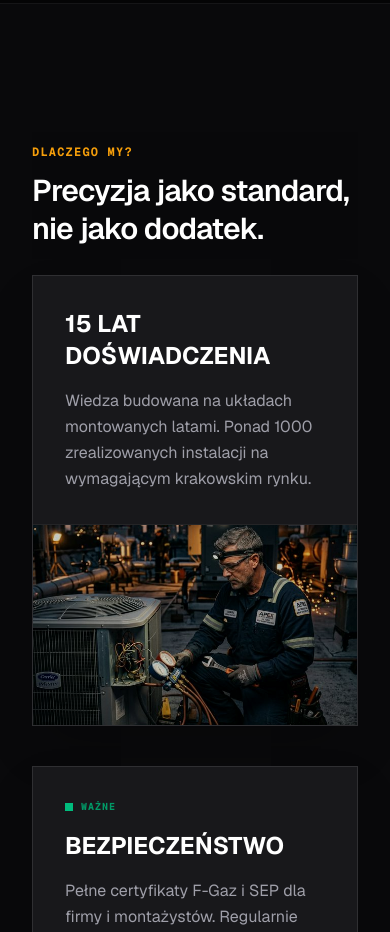
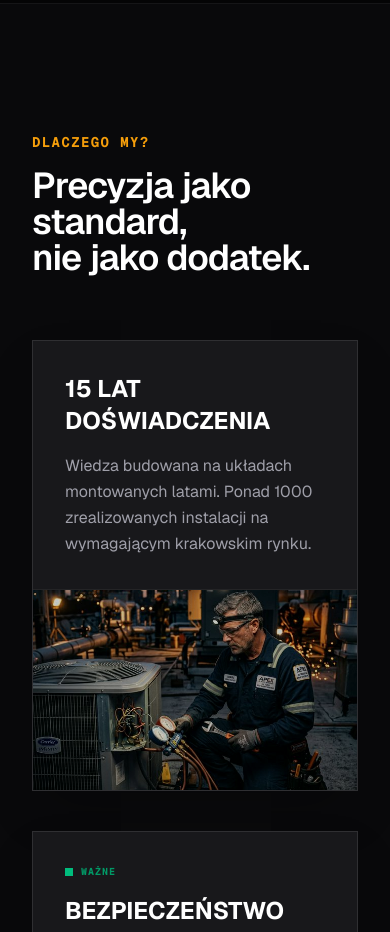
Before and after one commit to ChlebdaAISD/klimaty-landing, a React (Vite) app: page / in a window 390 px wide. Shown: the part 3120-4052 px from the top of the page. Built offline with nearby package versions, Linux system fonts and the light colour scheme.

Commit message:
zmiana tytulu

```diff
--- a/src/components/Features.jsx
+++ b/src/components/Features.jsx
@@ -33,19 +33,10 @@ export default function Features() {
     <section id="onas" className="py-32 bg-[#09090b] relative z-10 border-t border-white/5">
       <div className="max-w-5xl mx-auto px-8 relative">
 
-        {/* DESKTOP: sticky header with full subtitle */}
-        <div className="hidden md:block sticky top-[120px] z-[5] mb-12 max-w-2xl bg-[#09090b]/80 backdrop-blur-md py-4 rounded-none">
+        <div className="mb-16">
           <h2 className="text-sm font-mono text-accent uppercase tracking-widest font-bold mb-4">Dlaczego my?</h2>
           <h3 className="text-4xl md:text-5xl font-heading font-semibold text-white tracking-tight leading-none">
             Precyzja jako standard, <br />nie jako dodatek.
-          </h3>
-        </div>
-
-        {/* MOBILE: sticky header - sits below fixed navbar */}
-        <div className="md:hidden sticky top-[70px] z-[6] mb-4 bg-[#09090b]/90 backdrop-blur-md py-3">
-          <h2 className="text-xs font-mono text-accent uppercase tracking-widest font-bold mb-3">Dlaczego my?</h2>
-          <h3 className="text-3xl font-heading font-semibold text-white tracking-tight leading-tight">
-            Precyzja jako standard,<br />nie jako dodatek.
           </h3>
         </div>
 
```
